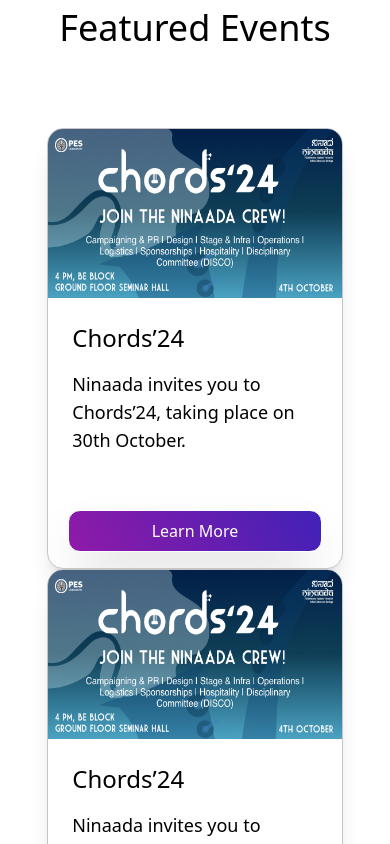
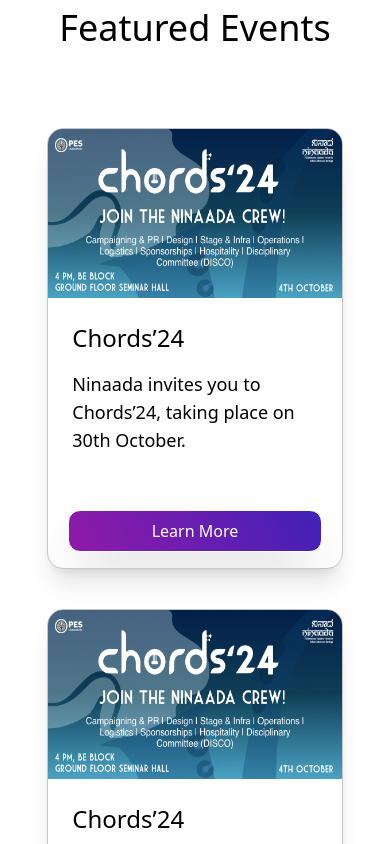
Before and after one commit to Vishnu6977/PESEvents, a React (Vite) app in the folder frontend/: page / in a window 390 px wide. Shown: the part 920-1764 px from the top of the page. Built offline with nearby package versions, Linux system fonts and the light colour scheme; a web font is replaced by a local one.

Commit message:
finished home page

```diff
--- a/frontend/src/App.jsx
+++ b/frontend/src/App.jsx
@@ -1,5 +1,5 @@
 import './App.css';
-import Home from './components/Home';
+import Home from './components/home/Home';
 
 function App() {
   return (
--- a/frontend/src/components/HomeUnder.jsx
+++ b/frontend/src/components/home/HomeUnder.jsx
@@ -1,7 +1,7 @@
 import React from 'react'
-import Footer from './Footer'
+import Footer from '../utils/Footer'
 import './home.css'
-import EventCard from './EventCard'
+import EventCard from '../utils/EventCard'
 
 const HomeUnder = () => {
 
@@ -28,7 +28,7 @@
 
       <div className='flex flex-col items-center low:pt-[10vh] lg:pt-[19vh] xl:pt-[17vh]'>
         <h1 className='font-thin low:text-4xl lg:text-6xl pb-20'>Featured Events</h1>
-        <div className='flex low:flex-col lg:flex-row lg:gap-2 xl:gap-10'>
+        <div className='flex low:flex-col lg:flex-row low:gap-10 lg:gap-2 xl:gap-10'>
           {eventData.map((Event, index) => (
             <EventCard key={index} image={Event.image} title={Event.title} description={Event.description} />
           ))}
```
Also changed, not shown: frontend/src/components/home/Home.jsx (renamed from frontend/src/components/Home.jsx), frontend/src/components/home/home.css (renamed from frontend/src/components/home.css), frontend/src/components/utils/EventCard.jsx (renamed from frontend/src/components/EventCard.jsx), frontend/src/components/utils/Footer.jsx (renamed from frontend/src/components/Footer.jsx), frontend/src/components/utils/Navbar.jsx (renamed from frontend/src/components/Navbar.jsx).
